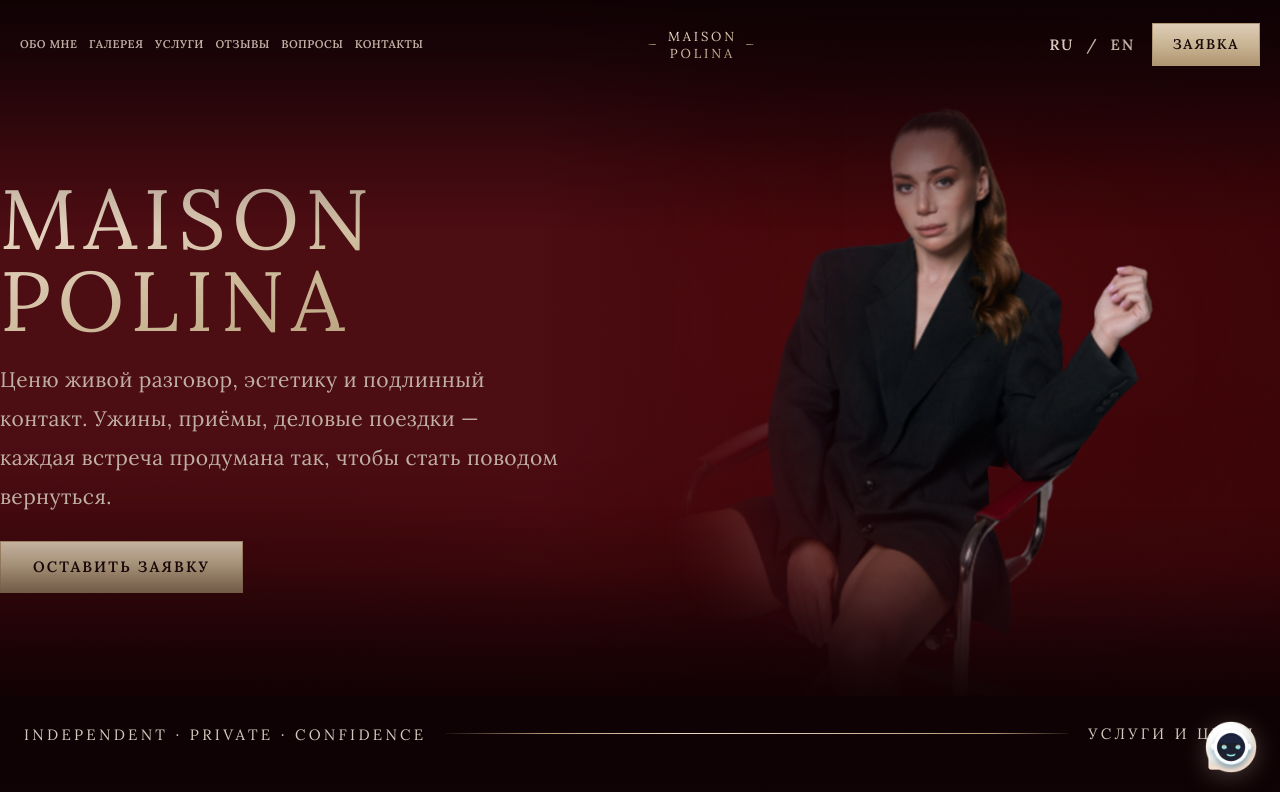
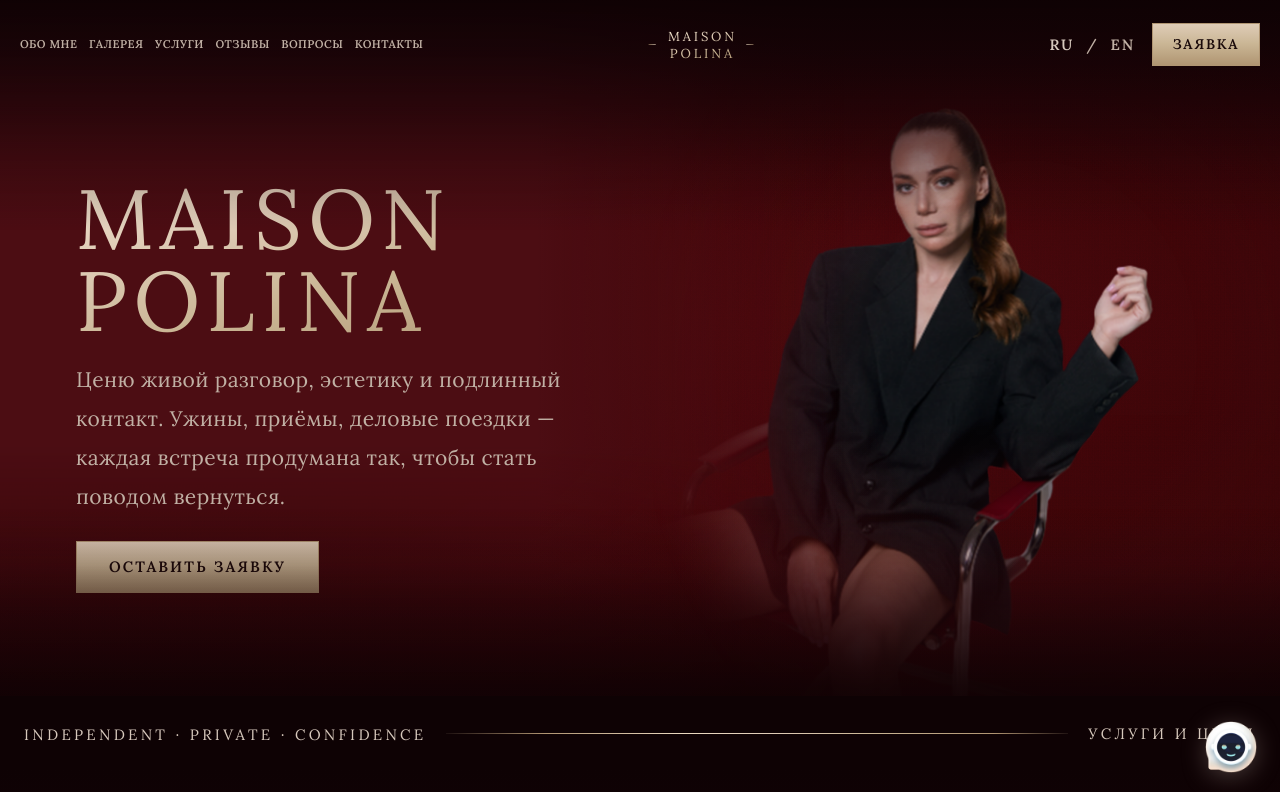
Before and after one commit to prometeylabsanna-lgtm/maisonpolina, a Django app: page /ru/ in a window 1280 px wide. Shown: the top 792 px of the page. Run offline with Django 5.2, Linux system fonts and the light colour scheme; data comes from the database, SQL or seed files in the repository; data that the repository does not hold is empty.

Commit message:
край

```diff
--- a/static/css/pages/home-1.css
+++ b/static/css/pages/home-1.css
@@ -325,7 +325,8 @@
   }
 
   .hero__content {
-    width: min(var(--container-max), calc(100% - 48px));
+    width: 100%;
+    max-width: var(--container-max);
     margin-inline: auto;
     flex: 1 1 auto;
     align-self: stretch;
@@ -334,7 +335,7 @@
     justify-content: flex-start;
     min-height: 0;
     height: auto;
-    padding: calc(var(--header-h) + var(--safe-top) + 8px) 0 clamp(72px, 8vw, 96px);
+    padding: calc(var(--header-h) + var(--safe-top) + 8px) clamp(24px, 4.5vw, 56px) clamp(72px, 8vw, 96px);
     box-sizing: border-box;
   }
 
```
